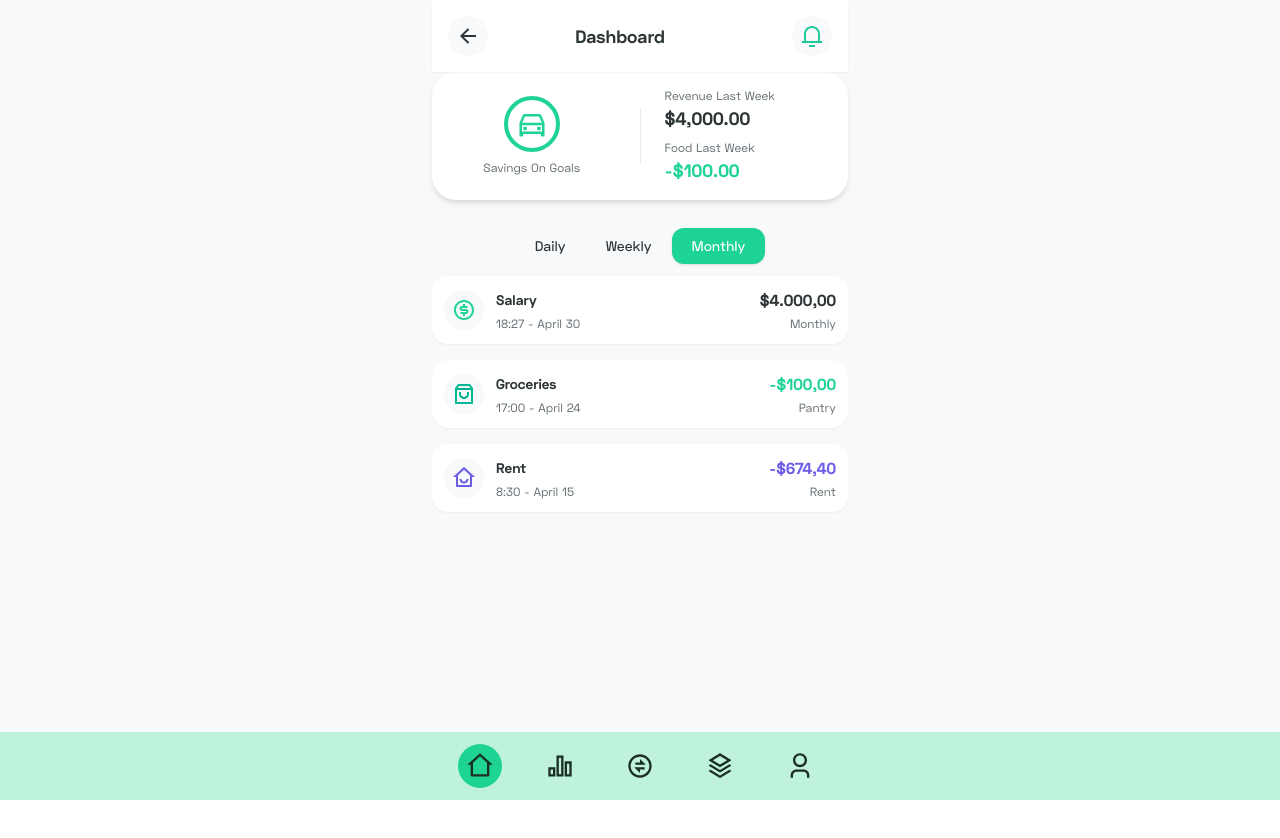
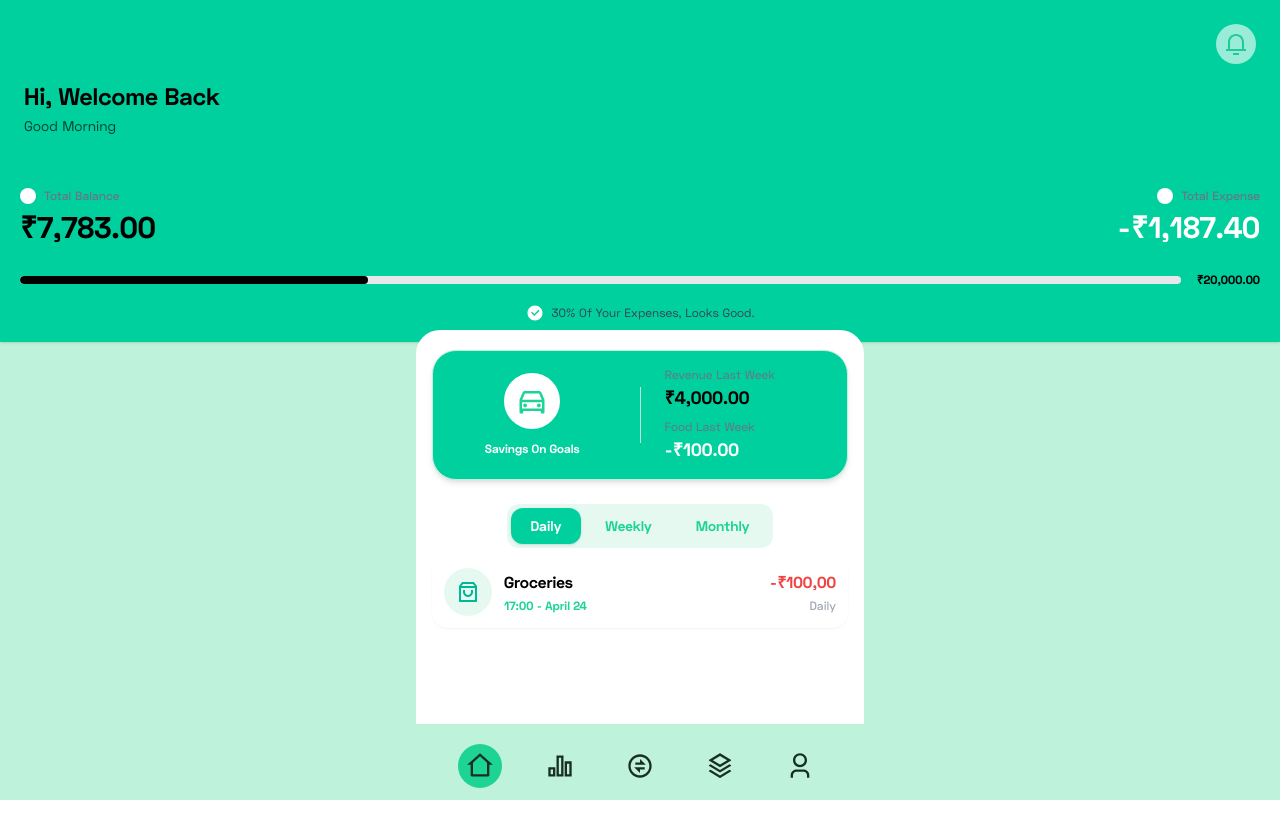
Before and after one commit to vshalakbari-scaletech/AI-Munimji, a Next.js app: page /dashboard in a window 1280 px wide. Shown: the top 838 px of the page. Built offline with nearby package versions, Linux system fonts and the light colour scheme; no server answers.

Commit message:
refactor dashboard page

```diff
--- /dev/null
+++ b/src/components/dashboard/BalanceCard.tsx
@@ -0,0 +1,34 @@
+import { RiCheckboxCircleFill } from 'react-icons/ri';
+
+export default function BalanceCard() {
+  return (
+    <div className="w-full bg-background p-5 shadow text-center flex flex-col gap-3">
+      <div className="flex justify-between items-center mb-2">
+        <div className="flex flex-col items-start">
+          <span className="text-xs font-medium text-gray-500 flex items-center gap-1">
+            <span className="inline-block w-4 h-4 bg-white rounded-full mr-1" />
+            Total Balance
+          </span>
+          <span className="text-3xl font-bold text-black mt-1">₹7,783.00</span>
+        </div>
+        <div className="flex flex-col items-end">
+          <span className="text-xs font-medium text-gray-500 flex items-center gap-1">
+            <span className="inline-block w-4 h-4 bg-white rounded-full mr-1" />
+            Total Expense
+          </span>
+          <span className="text-3xl font-bold text-white mt-1">-₹1,187.40</span>
+        </div>
+      </div>
+      <div className="flex items-center gap-2 w-full mt-2">
+        <div className="flex-1 h-2 bg-gray-200 rounded-full overflow-hidden">
+          <div className="h-2 bg-black rounded-full" style={{ width: '30%' }} />
+        </div>
+        <span className="ml-2 text-xs font-semibold text-black">₹20,000.00</span>
+      </div>
+      <div className="flex items-center gap-2 justify-center mt-1">
+        <RiCheckboxCircleFill className="text-white text-lg" />
+        <span className="text-xs text-gray-700">30% Of Your Expenses, Looks Good.</span>
+      </div>
+    </div>
+  );
+}
--- a/src/components/dashboard/Header.tsx
+++ b/src/components/dashboard/Header.tsx
@@ -6,21 +6,19 @@ interface HeaderProps {
   title: string;
 }
 
-export default function DashboardHeader({ title }: HeaderProps) {
+export default function DashboardHeader() {
   return (
-    <header className="sticky top-0 z-30 flex items-center justify-between px-4 py-4 bg-white shadow-sm">
-      <button
-        className="p-2 rounded-full bg-background-muted"
-        // onClick={onBack}
-        aria-label="Go back"
-        type="button"
-      >
-        <RiArrowLeftLine className="text-text-primary" size={24} />
-      </button>
-      <h1 className="flex-1 text-center text-lg font-bold text-text-primary -ml-10">{title}</h1>
-      <button className="p-2 rounded-full bg-background-muted" aria-label="Notifications" type="button">
-        <RiNotification3Line className="text-primary-dark" size={24} />
-      </button>
+    <header className="w-full bg-background px-6 pt-6 pb-8 flex flex-col gap-2 relative">
+      <div className="flex items-center justify-between">
+        <div />
+        <button className="p-2 rounded-full bg-white/60" aria-label="Notifications" type="button">
+          <RiNotification3Line className="text-primary-dark" size={24} />
+        </button>
+      </div>
+      <div className="mt-2">
+        <h2 className="text-2xl font-bold text-black">Hi, Welcome Back</h2>
+        <p className="text-sm text-black/70 mt-1">Good Morning</p>
+      </div>
     </header>
   );
 }
--- a/src/components/dashboard/SavingsCard.tsx
+++ b/src/components/dashboard/SavingsCard.tsx
@@ -2,22 +2,22 @@ import { RiCarLine, RiBox3Line } from 'react-icons/ri';
 
 export default function SavingsCard() {
   return (
-    <div className="flex bg-white rounded-3xl shadow-md p-4 items-center gap-4">
+    <div className="flex bg-background rounded-3xl shadow-md p-4 items-center gap-4 border border-[#BFF2DB]">
       <div className="flex flex-col items-center flex-1">
-        <div className="w-14 h-14 flex items-center justify-center rounded-full border-4 border-primary bg-white mb-2">
+        <div className="w-14 h-14 flex items-center justify-center rounded-full border-4 border-white bg-white mb-2">
           <RiCarLine className="text-primary text-3xl" />
         </div>
-        <span className="text-xs text-text-secondary">Savings On Goals</span>
+        <span className="text-xs text-white font-semibold mt-1">Savings On Goals</span>
       </div>
-      <div className="w-px bg-grey-200 h-14 mx-2" />
+      <div className="w-px bg-[#BFF2DB] h-14 mx-2" />
       <div className="flex flex-col flex-1 gap-2">
         <div>
-          <span className="block text-xs text-text-secondary">Revenue Last Week</span>
-          <span className="block text-lg font-bold text-text-primary">$4,000.00</span>
+          <span className="block text-xs text-gray-500">Revenue Last Week</span>
+          <span className="block text-lg font-bold text-black">₹4,000.00</span>
         </div>
         <div>
-          <span className="block text-xs text-text-secondary">Food Last Week</span>
-          <span className="block text-lg font-bold text-primary">-$100.00</span>
+          <span className="block text-xs text-gray-500">Food Last Week</span>
+          <span className="block text-lg font-bold text-white">-₹100.00</span>
         </div>
       </div>
     </div>
--- a/src/components/dashboard/TabSwitcher.tsx
+++ b/src/components/dashboard/TabSwitcher.tsx
@@ -1,19 +1,29 @@
+'use client';
+
 import React from 'react';
 
-const tabs = [
+export type TabType = 'Daily' | 'Weekly' | 'Monthly';
+
+const tabs: { label: TabType }[] = [
   { label: 'Daily' },
   { label: 'Weekly' },
   { label: 'Monthly' },
 ];
 
-export default function TabSwitcher() {
+interface TabSwitcherProps {
+  activeTab: TabType;
+  onTabChange: (tab: TabType) => void;
+}
+
+export default function TabSwitcher({ activeTab, onTabChange }: TabSwitcherProps) {
   return (
-    <div className="flex bg-background-muted rounded-xl p-1 w-fit mx-auto mt-6 mb-2">
-      {tabs.map((tab, idx) => (
+    <div className="flex bg-[#E6F9F1] rounded-xl p-1 w-fit mx-auto mt-6 mb-2 gap-1">
+      {tabs.map((tab) => (
         <button
           key={tab.label}
-          className={`px-5 py-2 rounded-xl font-medium text-sm transition-colors duration-200
-            ${tab.label === 'Monthly' ? 'bg-primary text-white shadow' : 'text-text-primary'}`}
+          onClick={() => onTabChange(tab.label)}
+          className={`px-5 py-2 rounded-xl font-semibold text-sm transition-colors duration-200
+            ${tab.label === activeTab ? 'bg-background text-white shadow' : 'text-[#1ED495] bg-transparent'}`}
         >
           {tab.label}
         </button>
--- a/src/components/dashboard/TransactionList.tsx
+++ b/src/components/dashboard/TransactionList.tsx
@@ -1,4 +1,7 @@
+'use client';
+
 import { RiMoneyDollarCircleLine, RiShoppingBag3Line, RiHomeSmileLine } from 'react-icons/ri';
+import { TabType } from './TabSwitcher';
 
 const transactions = [
   {
@@ -6,43 +9,66 @@ const transactions = [
     title: 'Salary',
     time: '18:27 - April 30',
     type: 'Monthly',
-    amount: '$4.000,00',
-    amountClass: 'text-text-primary',
+    amount: '₹4.000,00',
+    amountClass: 'text-primary',
   },
   {
     icon: <RiShoppingBag3Line className="text-accent text-2xl" />, // Groceries
     title: 'Groceries',
     time: '17:00 - April 24',
-    type: 'Pantry',
-    amount: '-$100,00',
-    amountClass: 'text-primary',
+    type: 'Daily',
+    amount: '-₹100,00',
+    amountClass: 'text-red-500',
   },
   {
     icon: <RiHomeSmileLine className="text-secondary text-2xl" />, // Rent
     title: 'Rent',
     time: '8:30 - April 15',
-    type: 'Rent',
-    amount: '-$674,40',
-    amountClass: 'text-secondary',
+    type: 'Monthly',
+    amount: '-₹674,40',
+    amountClass: 'text-red-500',
+  },
+  {
+    icon: <RiShoppingBag3Line className="text-accent text-2xl" />,
+    title: 'Weekly Shopping',
+    time: '14:00 - April 28',
+    type: 'Weekly',
+    amount: '-₹250,00',
+    amountClass: 'text-red-500',
   },
 ];
 
-export default function TransactionList() {
+interface TransactionListProps {
+  activeTab: TabType;
+}
+
+export default function TransactionList({ activeTab }: TransactionListProps) {
+  const filteredTransactions = transactions.filter(tx => {
+    if (activeTab === 'Daily') {
+      return tx.type === 'Daily';
+    } else if (activeTab === 'Weekly') {
+      return tx.type === 'Weekly';
+    } else if (activeTab === 'Monthly') {
+      return tx.type === 'Monthly';
+    }
+    return true;
+  });
+
   return (
     <div className="flex flex-col gap-4 mt-2">
-      {transactions.map((tx, idx) => (
+      {filteredTransactions.map((tx) => (
         <div key={tx.title} className="flex items-center bg-white rounded-2xl p-3 shadow-sm">
-          <div className="w-10 h-10 flex items-center justify-center rounded-full bg-background-muted mr-3">
+          <div className="w-12 h-12 flex items-center justify-center rounded-full bg-[#E6F9F1] mr-3">
             {tx.icon}
           </div>
           <div className="flex-1">
             <div className="flex items-center justify-between">
-              <span className="font-semibold text-text-primary text-sm">{tx.title}</span>
+              <span className="font-semibold text-black text-base">{tx.title}</span>
               <span className={`font-bold text-base ${tx.amountClass}`}>{tx.amount}</span>
             </div>
             <div className="flex items-center justify-between mt-1">
-              <span className="text-xs text-text-secondary">{tx.time}</span>
-              <span className="text-xs text-text-secondary">{tx.type}</span>
+              <span className="text-xs text-[#1ED495] font-semibold">{tx.time}</span>
+              <span className="text-xs text-gray-400 font-medium">{tx.type}</span>
             </div>
           </div>
         </div>
--- a/src/components/dashboard/container/DashboardContainer.tsx
+++ b/src/components/dashboard/container/DashboardContainer.tsx
@@ -1,18 +1,25 @@
+'use client';
+
+import { useState } from 'react';
 import DashboardHeader from "../Header";
 import SavingsCard from "../SavingsCard";
-import TabSwitcher from "../TabSwitcher";
+import TabSwitcher, { TabType } from "../TabSwitcher";
 import TransactionList from "../TransactionList";
+import BalanceCard from "../BalanceCard";
 
 export const DashboardContainer = () => {
+  const [activeTab, setActiveTab] = useState<TabType>('Daily');
+
   return (
-    <div className="min-h-screen bg-background-muted">
-      <main className="max-w-md mx-auto px-4 pb-24">
-        <DashboardHeader title="Dashboard" />
-        <div className="mb-6">
+    <div className="min-h-screen bg-[#BFF2DB]">
+      <DashboardHeader />
+      <BalanceCard />
+      <main className="max-w-md mx-auto px-4 pb-24 -mt-8 bg-white rounded-t-3xl">
+        <div className="mb-6 pt-5 mt-5">
           <SavingsCard />
         </div>
-        <TabSwitcher />
-        <TransactionList />
+        <TabSwitcher activeTab={activeTab} onTabChange={setActiveTab} />
+        <TransactionList activeTab={activeTab} />
       </main>
     </div>
   );
```
